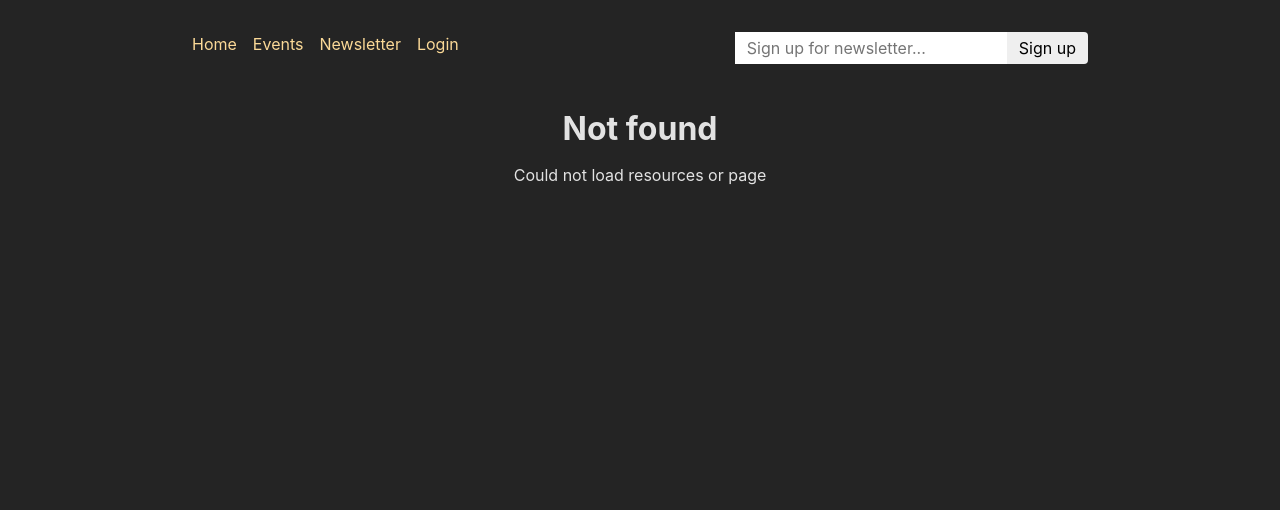
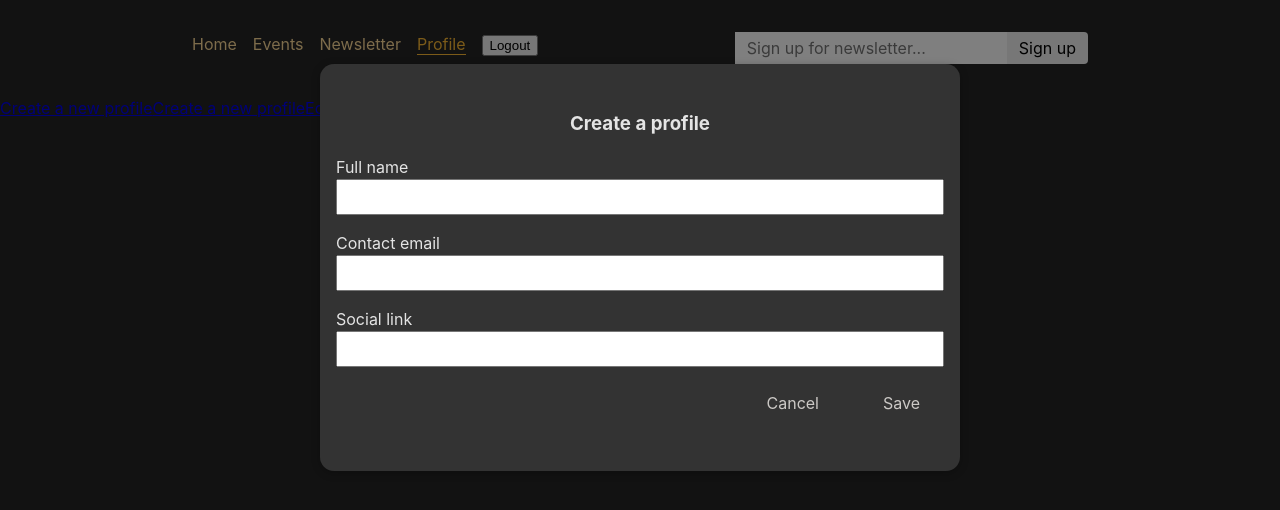
Before and after one commit to Ojfirst/eventsapp, a React (Vite) app: page /profile/new-profile in a window 1280 px wide. Before the commit this address had no page. Shown: the top 510 px of the page. Built offline with nearby package versions, Linux system fonts and the light colour scheme; sample sign-in values are in the browser's storage.

Commit message:
Refactor profile route

```diff
--- a/src/App.jsx
+++ b/src/App.jsx
@@ -20,8 +20,11 @@ import AuthenticationPage from './routes/authentication/Authentication';
 import authAction from './loader-action/authAction';
 import tokenLoader, { checkAuthLoader } from './util/auth';
 import logoutAction from './routes/logout';
-import Profile from './routes/Profile';
+import Profile from './routes/profile/ProfileRoot';
 import changePasswordAction from './loader-action/ChangePassword';
+import EditPasswordPage from './routes/profile/EditPasswordPage';
+import AddProfile from './routes/profile/AddProfile';
+import EditProfile from './routes/profile/EditProfile';
 
 const router = createBrowserRouter([
 	{
@@ -70,9 +73,15 @@ const router = createBrowserRouter([
 			},
 			{
 				path: 'profile',
+				id: 'profile',
 				Component: Profile,
 				loader: checkAuthLoader,
 				action: changePasswordAction,
+				children: [
+					{ path: 'edit', Component: EditPasswordPage },
+          {path: 'new-profile', Component: AddProfile},
+          {path: 'edit-profile', Component: EditProfile}
+				],
 			},
 			{
 				path: 'newsletter',
--- a/src/components/Events/EventsList.jsx
+++ b/src/components/Events/EventsList.jsx
@@ -3,7 +3,6 @@ import classes from './EventsList.module.css';
 
 function EventsList({ events }) {
        // Ensure events is an object and get its entries as [id, event] pairs
-       console.log('EventsList events:', events);
        if (!events || typeof events !== 'object') {
 	       return <div className={classes.error}>No events found.</div>;
        }
--- a/src/components/Profile/ChangePasswordForm.jsx
+++ b/src/components/Profile/ChangePasswordForm.jsx
@@ -2,7 +2,7 @@ import React from 'react';
 import { Form, useNavigation, useActionData } from 'react-router';
 import { getUserEmail } from '../../util/auth';
 
-import classes from './ProfileItem.module.css';
+import classes from './ChangePasswordForm.module.css';
 
 const ChangePasswordForm = () => {
 	const data = useActionData(); // Return data of an action
--- a/src/components/Profile/ProfileForm.jsx
+++ b/src/components/Profile/ProfileForm.jsx
@@ -1,12 +1,22 @@
 import React from 'react';
-import { Form } from 'react-router';
+import { Form, useNavigation } from 'react-router';
 
 import classess from './ProfileForm.module.css';
 
-const ProfileForm = () => {
+const ProfileForm = ({ method }) => {
+
+	const navigation = useNavigation();
+
+	let isNewUser;
+	const isSavingData = navigation.state === 'submitting';
+
+
 	return (
 		<>
-			<Form className={classess.form}>
+			<Form method={method} className={classess.form}>
+				<h3 style={{ textAlign: 'center' }}>
+					{!isNewUser ? 'Create a profile' : 'Edit profile'}
+				</h3>
 				<p>
 					<label htmlFor="full-name"> Full name</label>
 					<input type="text" name="full-name" id="full-name" required />
@@ -26,7 +36,9 @@ const ProfileForm = () => {
 				</p>
 				<div className={classess.actions}>
 					<button type="button">Cancel</button>
-					<button type="button">Save</button>
+					<button type="button">
+						{isSavingData ? 'Saving profile...' : 'Save'}
+					</button>
 				</div>
 			</Form>
 		</>
--- /dev/null
+++ b/src/components/Profile/ProfileNavigation.jsx
@@ -0,0 +1,15 @@
+import { Link } from 'react-router';
+
+const Profile = () => {
+	return (
+		<>
+			<ul>
+				<Link to="new-profile">Create a new profile</Link>
+				<Link to="edit-profile">Create a new profile</Link>
+				<Link to="edit">Edit Password</Link>
+			</ul>
+		</>
+	);
+};
+
+export default Profile;
--- a/src/components/Profile/UserProfile.jsx
+++ /dev/null
@@ -1,15 +0,0 @@
-import React from 'react';
-
-const UserProfile = (props) => {
-	return (
-		<ul>
-			<li>
-				<button type="button" onClick={props.onShowModal}>
-					Change password
-				</button>
-			</li>
-		</ul>
-	);
-};
-
-export default UserProfile;
--- a/src/routes/Profile.jsx
+++ /dev/null
@@ -1,32 +0,0 @@
-import React, { useState } from 'react';
-import { Link } from 'react-router';
-import Modal from '../components/UI/Modal';
-import UserProfile from '../components/Profile/UserProfile';
-import ProfileForm from '../components/Profile/ProfileForm';
-import ChangePasswordForm from '../components/Profile/ChangePasswordForm';
-
-const Profile = () => {
-	const [showModal, setShowModal] = useState(false);
-
-	const showModalHandler = () => {
-		setShowModal(true);
-	};
-
-	const removeModalHandler = () => {
-		setShowModal(false);
-	};
-
-	return (
-		<>
-      <ProfileForm />
-			{showModal && (
-        <Modal onClose={removeModalHandler}>
-					<ChangePasswordForm />
-				</Modal>
-			)}
-      <UserProfile onShowModal={showModalHandler} />
-		</>
-	);
-};
-
-export default Profile;
--- /dev/null
+++ b/src/routes/profile/AddProfile.jsx
@@ -0,0 +1,22 @@
+import React, {useState} from 'react';
+
+import ProfileForm from '../../components/Profile/ProfileForm';
+import Modal from '../../components/UI/Modal';
+
+const AddProfile = () => {
+  const [showModal, setShowModal] = useState(true);
+
+    const onRemoveModalHandler = () => {
+      setShowModal(false);
+    };
+
+	return (
+		<>
+			{showModal && <Modal onClose={onRemoveModalHandler}>
+				<ProfileForm method={'post'} />
+			</Modal>}
+		</>
+	);
+};
+
+export default AddProfile;
--- /dev/null
+++ b/src/routes/profile/EditPasswordPage.jsx
@@ -0,0 +1,22 @@
+import React, { useState } from 'react';
+import ChangePasswordForm from '../../components/Profile/ChangePasswordForm';
+import Modal from '../../components/UI/Modal';
+
+const EditPasswordPage = () => {
+	const [showModal, setShowModal] = useState(true);
+
+	const onRemoveModalHandler = () => {
+		setShowModal(false);
+	};
+	return (
+		<>
+			{showModal && (
+				<Modal onClose={onRemoveModalHandler}>
+					<ChangePasswordForm/>
+				</Modal>
+			)}
+		</>
+	);
+};
+
+export default EditPasswordPage;
--- /dev/null
+++ b/src/routes/profile/EditProfile.jsx
@@ -0,0 +1,24 @@
+import React, { useState } from 'react';
+
+import ProfileForm from '../../components/Profile/ProfileForm';
+import Modal from '../../components/UI/Modal';
+
+const EditProfile = () => {
+	const [showModal, setShowModal] = useState(true);
+
+	const onRemoveModalHandler = () => {
+		setShowModal(false);
+	};
+
+	return (
+		<>
+			{showModal && (
+				<Modal onClose={onRemoveModalHandler}>
+					<ProfileForm method={'patch'} />
+				</Modal>
+			)}
+		</>
+	);
+};
+
+export default EditProfile;
--- /dev/null
+++ b/src/routes/profile/ProfileRoot.jsx
@@ -0,0 +1,16 @@
+import React from 'react';
+import { Outlet } from 'react-router';
+import ProfileNavigation from '../../components/Profile/ProfileNavigation';
+
+const Profile = () => {
+	return (
+		<>
+			<ProfileNavigation />
+      <div>
+        <Outlet />
+      </div>
+		</>
+	);
+};
+
+export default Profile;
```
Also changed, not shown: src/components/Profile/ChangePasswordForm.module.css (renamed from src/components/Profile/ProfileItem.module.css).
